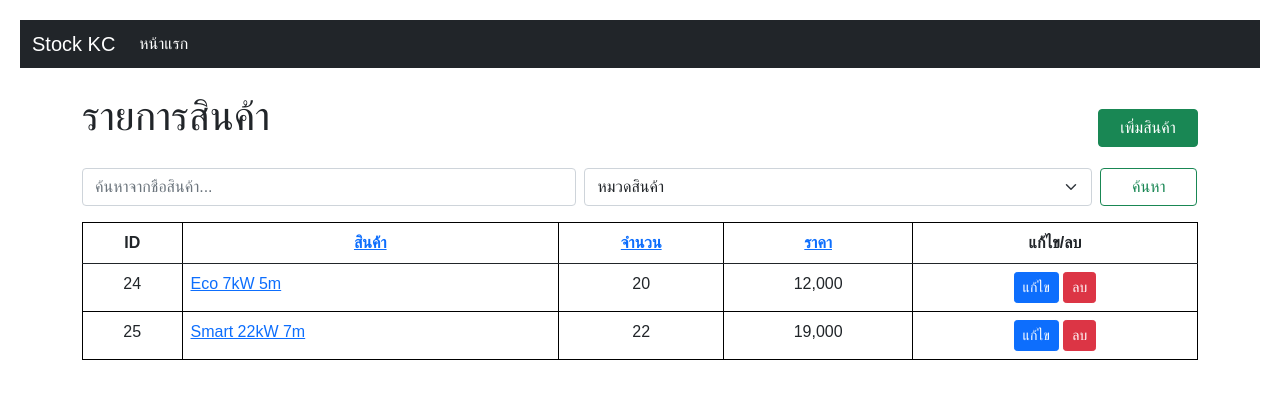
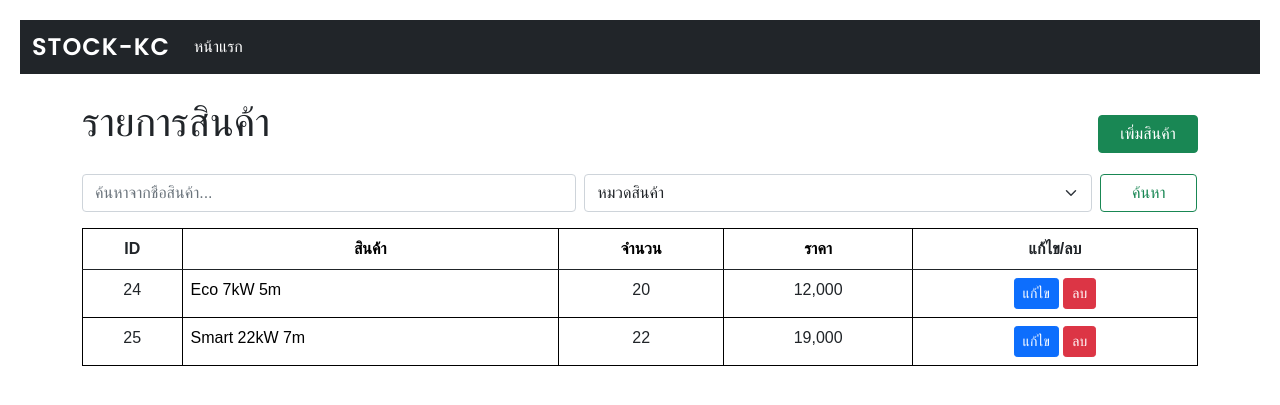
Before and after one commit to pythonsolar/stock-app, a Flask app: page / in a window 1280 px wide. Shown: the top 405 px of the page. Run offline with Flask 3, Linux system fonts and the light colour scheme; data comes from the database, SQL or seed files in the repository.

Commit message:
stock V.03

```diff
--- a/static/styles.css
+++ b/static/styles.css
@@ -48,3 +48,36 @@ th, td {
         width: 50px; /* กำหนดความกว้างของปุ่มให้เท่ากัน */
     }
 }
+
+/* เปลี่ยนสีตัวอักษรเป็นสีดำและเอาขีดเส้นใต้ออกสำหรับลิงก์ในคอลัมน์สินค้า */
+.product-link {
+    color: black; /* เปลี่ยนสีตัวอักษรเป็นสีดำ */
+    text-decoration: none; /* เอาขีดเส้นใต้ออก */
+}
+
+.product-link:hover {
+    color: black; /* ให้สีดำเช่นกันเมื่อมีการ hover */
+    text-decoration: none; /* ปิดการขีดเส้นใต้เมื่อ hover */
+}
+
+/* เปลี่ยนสีตัวอักษรเป็นสีดำและเอาขีดเส้นใต้ออกสำหรับลิงก์ในส่วนหัวของตาราง */
+.table th a {
+    color: black; /* เปลี่ยนสีตัวอักษรเป็นสีดำ */
+    text-decoration: none; /* เอาขีดเส้นใต้ออก */
+}
+
+/* เมื่อนำเมาส์ไปวางบนลิงก์ ให้ยังคงสีดำและไม่มีเส้นใต้ */
+.table th a:hover {
+    color: black;
+    text-decoration: none;
+}
+
+/* ปรับสไตล์ของ navbar-brand */
+.navbar-brand {
+    font-family: 'Poppins', sans-serif; /* เปลี่ยนฟอนต์เป็น Poppins (หรือฟอนต์อื่นๆ ที่ต้องการ) */
+    font-size: 1.5rem; /* ขนาดตัวอักษร */
+    font-weight: bold; /* ความหนาของตัวอักษร */
+    letter-spacing: 1px; /* เพิ่มระยะห่างระหว่างตัวอักษร */
+    color: #fff; /* สีของตัวอักษร */
+    text-transform: uppercase; /* เปลี่ยนเป็นตัวพิมพ์ใหญ่ทั้งหมด */
+}
--- a/templates/base.html
+++ b/templates/base.html
@@ -7,12 +7,14 @@
     <link href="https://cdn.jsdelivr.net/npm/bootstrap@5.0.2/dist/css/bootstrap.min.css" rel="stylesheet" integrity="sha384-EVSTQN3/azprG1Anm3QDgpJLIm9Nao0Yz1ztcQTwFspd3yD65VohhpuuCOmLASjC" crossorigin="anonymous">
     <script src="https://cdn.jsdelivr.net/npm/bootstrap@5.0.2/dist/js/bootstrap.bundle.min.js" integrity="sha384-MrcW6ZMFYlzcLA8Nl+NtUVF0sA7MsXsP1UyJoMp4YLEuNSfAP+JcXn/tWtIaxVXM" crossorigin="anonymous"></script>
     <link rel="stylesheet" href="{{ url_for('static', filename='styles.css') }}">
+    <link href="https://fonts.googleapis.com/css2?family=Poppins:wght@400;600&display=swap" rel="stylesheet">
+
 </head>
 <body>
     <!-- Navbar -->
     <nav class="navbar navbar-expand-lg navbar navbar-dark bg-dark py-1">
         <div class="container-fluid d-flex align-items-center">
-          <a class="navbar-brand" href="/">Stock KC</a>
+          <a class="navbar-brand" href="/">Stock-KC</a>
           <button class="navbar-toggler" type="button" data-bs-toggle="collapse" data-bs-target="#navbarNav" aria-controls="navbarNav" aria-expanded="false" aria-label="Toggle navigation">
             <span class="navbar-toggler-icon"></span>
           </button>
```
